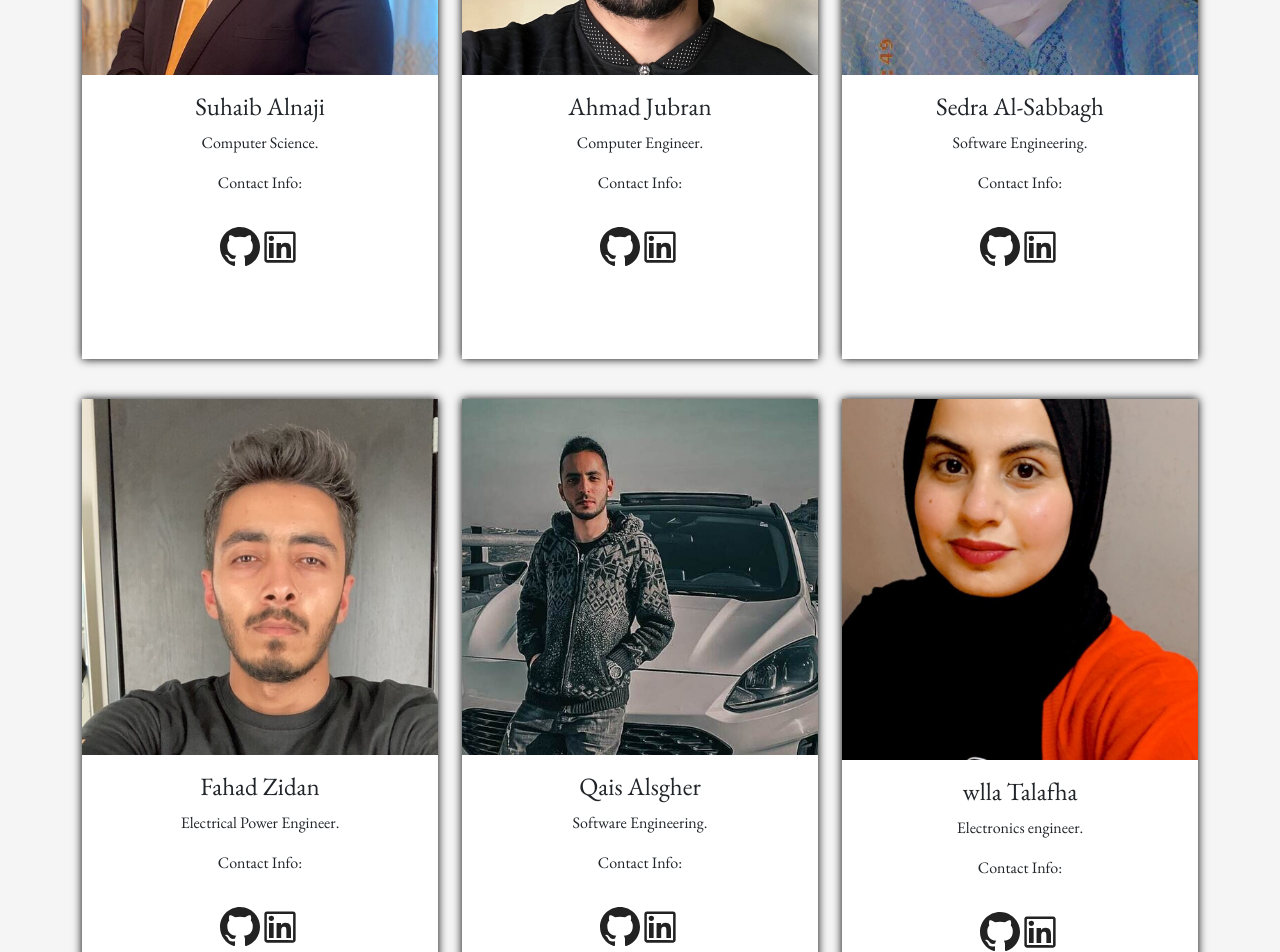
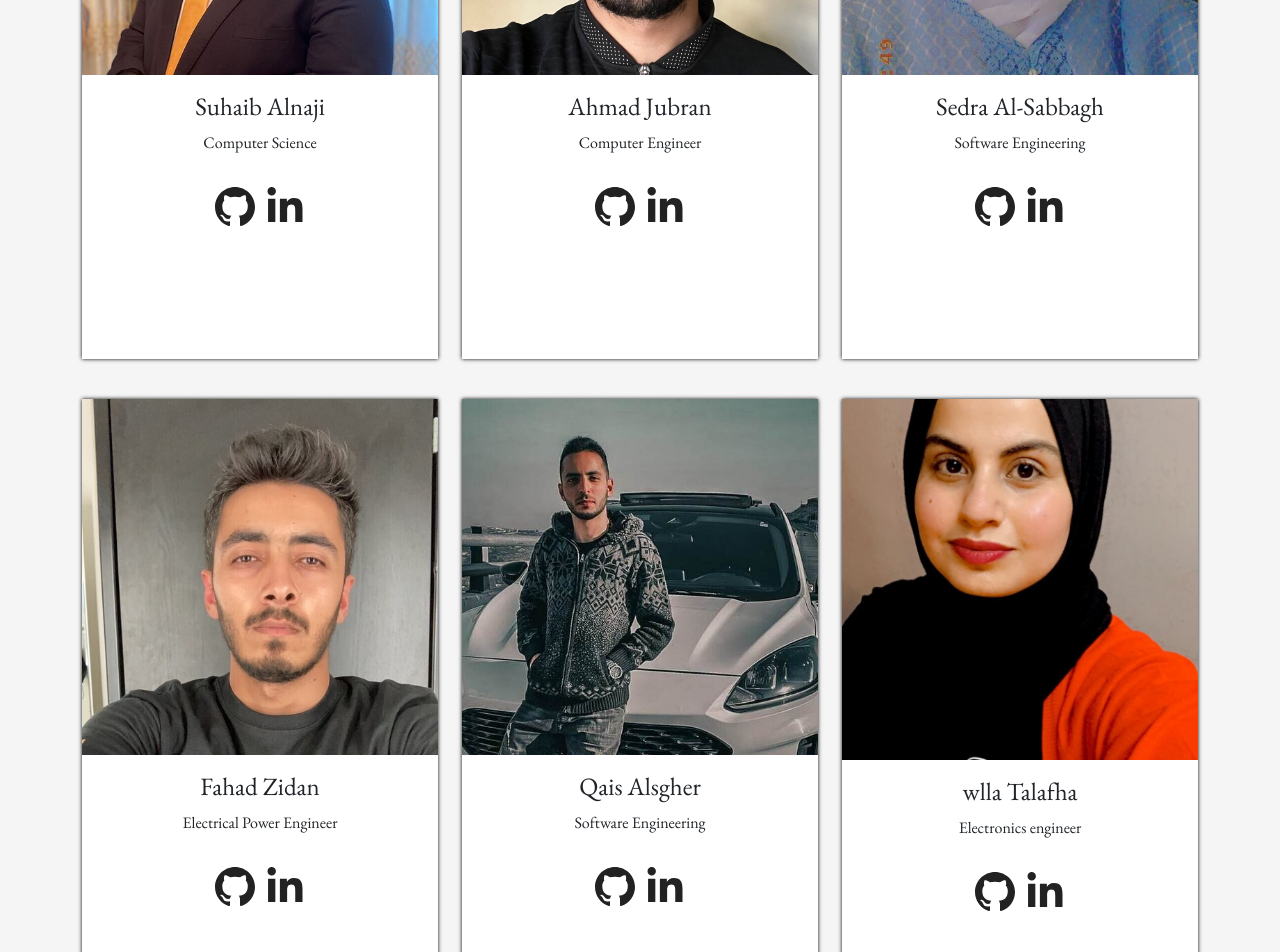
Before and after one commit to News-Box-Project/News-Box-FrontEnd, a React (Create React App) app: page /about in a window 1280 px wide. Shown: the part 720-1672 px from the top of the page. Built offline with nearby package versions, Linux system fonts and the light colour scheme.

Commit message:
rebranded about us page

```diff
--- a/src/componants/about/about.css
+++ b/src/componants/about/about.css
@@ -31,7 +31,7 @@
   margin-top: 20px;
   background-color: white;
   /* padding: 20px 30px 80px 30px; */
-  box-shadow: 0 0 9px rgba(0, 0, 0.6);
+  box-shadow: 0 0 4px rgba(0, 0, 0.4);
   height: 40rem;
 }
 
@@ -54,14 +54,22 @@
   text-align: center;
 }
 
-.about-item:hover {
+/* .about-item:hover {
   background-color: #5fbff9;
+} */
+
+.about-item:hover i,
+.about-item:hover p {
+  color: rgb(118, 25, 4);
+  font-size: 20px;
+
 }
 .about-item:hover i,
-.about-item:hover h3,
-.about-item:hover p {
-  color: #fff;
+.about-item:hover h3{
+  color: rgb(98, 22, 5);
+  font-size: 30px;
 }
+
 .about-item:hover hr {
   background-color: #fff;
 }
@@ -72,7 +80,7 @@
 .about-item:hover i,
 .about-item:hover h3,
 .about-item:hover hr {
-  transition: all 400ms ease-in-out;
+  transition: all 300ms ease-in-out;
 }
 
 footer {
@@ -91,9 +99,11 @@ footer p {
 }
 
 .about-icon {
+
   font-size: 40px;
   color: #222;
   margin-bottom: 10px;
+
 }
 
 .about-icon:hover {
@@ -109,3 +119,10 @@ footer p {
   margin: 0 auto;
   width: 1000px;
 }
+.icons-display{
+  display: flex;
+  flex-direction: row;
+  gap: 10px;
+  justify-content: center;
+
+}
--- a/src/componants/about/about.js
+++ b/src/componants/about/about.js
@@ -1,6 +1,6 @@
 import "bootstrap/dist/css/bootstrap.min.css";
 import React from "react";
-import { AiOutlineLinkedin } from "react-icons/ai";
+import { FaLinkedinIn } from "react-icons/fa";
 import { GoMarkGithub } from "react-icons/go";
 import "./about.css";
 import Abdullah from "./abt-img/abd.jpg";
@@ -42,11 +42,11 @@ export default class About extends React.Component {
                       <div className="about-item text-center">
                         <img src={image} className="w-100" alt="Suhaib" />
                         <h3 className="pt-3">Suhaib Alnaji</h3>
-                        <p>Computer Science.</p>
-                        <p>
-                          Contact Info: <br />
-                        </p>
-                        <a
+                        <p>Computer Science</p>
+
+                         <div className="icons-display">
+
+                         <a
                           className="about-icon"
                           href="https://github.com/SuhaibAln"
                         >
@@ -56,18 +56,19 @@ export default class About extends React.Component {
                           className="about-icon"
                           href="https://www.linkedin.com/in/suhaib-alnaji-0835181b9"
                         >
-                          <AiOutlineLinkedin />
+                          <FaLinkedinIn />
                         </a>
+
+                           </div>
+
                       </div>
                     </div>
                     <div className="col-md-4">
                       <div className="about-item text-center">
                         <img src={Ahmad} className="w-100" alt="Ahmad" />
                         <h3 className="pt-3">Ahmad Jubran</h3>
-                        <p>Computer Engineer.</p>
-                        <p>
-                          Contact Info: <br />
-                        </p>
+                        <p>Computer Engineer</p>
+                        <div className="icons-display">
                         <a
                           className="about-icon"
                           href="https://github.com/ahmadjubran"
@@ -78,18 +79,17 @@ export default class About extends React.Component {
                           className="about-icon"
                           href="https://www.linkedin.com/in/ahmad-jubran-44202a168/"
                         >
-                          <AiOutlineLinkedin />
+                          <FaLinkedinIn />
                         </a>
+                        </div>
                       </div>
                     </div>
                     <div className="col-md-4">
                       <div className="about-item text-center">
                         <img src={Sedra} className="w-100" alt="Sedra" />
                         <h3 className="pt-3">Sedra Al-Sabbagh</h3>
-                        <p>Software Engineering.</p>
-                        <p>
-                          Contact Info: <br />
-                        </p>
+                        <p>Software Engineering</p>
+                        <div className="icons-display">
                         <a
                           className="about-icon"
                           href="https://github.com/Sadrah-Alsabagh"
@@ -100,18 +100,16 @@ export default class About extends React.Component {
                           className="about-icon"
                           href="https://www.linkedin.com/in/sedra-al-sabbagh-a6987b246/"
                         >
-                          <AiOutlineLinkedin />
-                        </a>
+                          <FaLinkedinIn />
+                        </a></div>
                       </div>
                     </div>
                     <div className="col-md-4">
                       <div className="about-item text-center">
                         <img src={Fahad} className="w-100" alt="Fahad" />
                         <h3 className="pt-3">Fahad Zidan</h3>
-                        <p>Electrical Power Engineer.</p>
-                        <p>
-                          Contact Info: <br />
-                        </p>
+                        <p>Electrical Power Engineer</p>
+                        <div className="icons-display">
                         <a
                           className="about-icon"
                           href="https://github.com/fha96"
@@ -122,18 +120,16 @@ export default class About extends React.Component {
                           className="about-icon"
                           href="https://www.linkedin.com/in/fahad-rimawe-9832a9172"
                         >
-                          <AiOutlineLinkedin />
-                        </a>
+                          <FaLinkedinIn/>
+                        </a></div>
                       </div>
                     </div>
                     <div className="col-md-4">
                       <div className="about-item text-center">
                         <img src={Qais} className="w-100" alt="Qais" />
                         <h3 className="pt-3">Qais Alsgher</h3>
-                        <p>Software Engineering.</p>
-                        <p>
-                          Contact Info: <br />
-                        </p>
+                        <p>Software Engineering</p>
+                        <div className="icons-display">
                         <a
                           className="about-icon"
                           href="https://github.com/qais-alsgher"
@@ -144,18 +140,16 @@ export default class About extends React.Component {
                           className="about-icon"
                           href="https://www.linkedin.com/in/qais-alsgher-885902237/"
                         >
-                          <AiOutlineLinkedin />
-                        </a>
+                          <FaLinkedinIn />
+                        </a></div>
                       </div>
                     </div>
                     <div className="col-md-4">
                       <div className="about-item text-center">
                         <img src={Wlla} className="w-100" alt="wlla" />
                         <h3 className="pt-3">wlla Talafha</h3>
-                        <p>Electronics engineer.</p>
-                        <p>
-                          Contact Info: <br />
-                        </p>
+                        <p>Electronics engineer</p>
+                        <div className="icons-display">
                         <a
                           className="about-icon"
                           href="https://github.com/WllaTalafha"
@@ -166,18 +160,16 @@ export default class About extends React.Component {
                           className="about-icon"
                           href="https://www.linkedin.com/in/wlla-talafha-54b528246"
                         >
-                          <AiOutlineLinkedin />
-                        </a>
+                          <FaLinkedinIn />
+                        </a></div>
                       </div>
                     </div>
                     <div className="col-md-4">
                       <div className="about-item text-center">
                         <img src={Abdullah} className="w-100" alt="Abdullah" />
                         <h3 className="pt-3">Abdullah Smadi</h3>
-                        <p>Computer Science.</p>
-                        <p>
-                          Contact Info: <br />
-                        </p>
+                        <p>Computer Science</p>
+                        <div className="icons-display">
                         <a
                           className="about-icon"
                           href="https://github.com/Abdsmadi4"
@@ -188,8 +180,8 @@ export default class About extends React.Component {
                           className="about-icon"
                           href="https://www.linkedin.com/in/abdallah-smadi-68b093111/"
                         >
-                          <AiOutlineLinkedin />
-                        </a>
+                          <FaLinkedinIn />
+                        </a></div>
                       </div>
                     </div>
                   </div>
```
